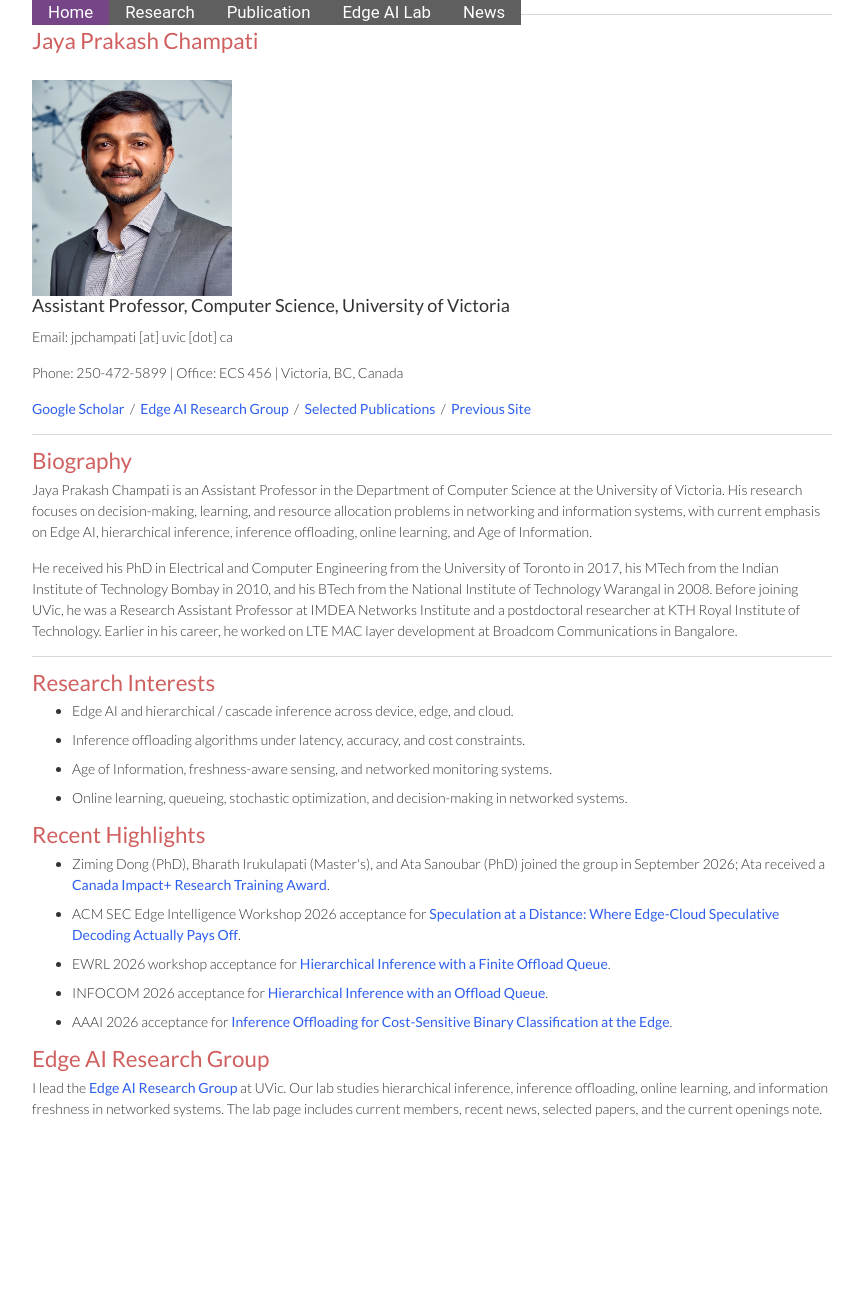
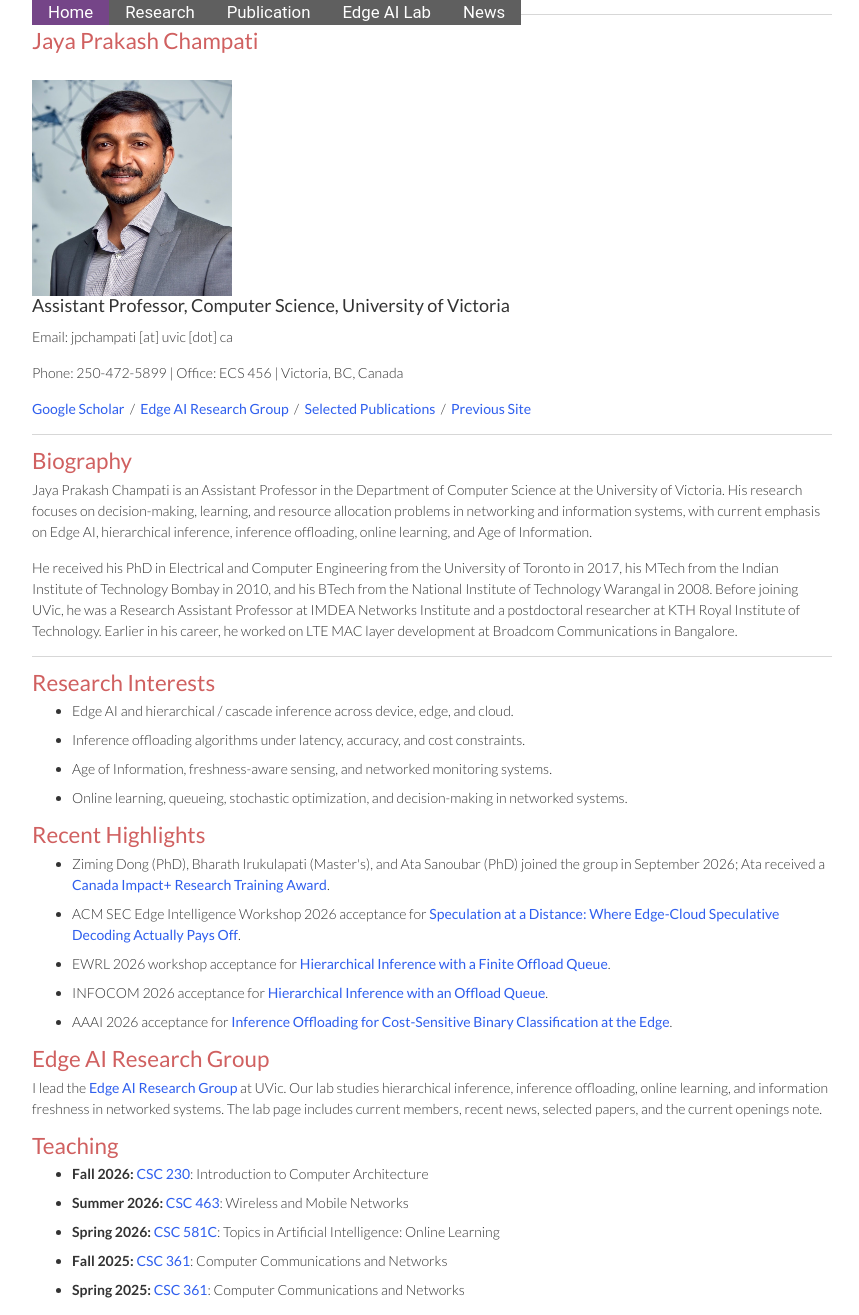
Before and after one commit to jpchampati/Website, a Jekyll site: the page index.html, which Jekyll copies as it is, in a window 1280 px wide. Shown: the whole page, without its empty margins (208-1067 px from the left). Built offline with Jekyll 4.4.1, drawn with Linux system fonts in a browser that asks for light colours; nearby versions of some CDN libraries; before the commit the page ends 1134 px from its top, so only the background shows below that.

Commit message:
Add teaching list to homepage
Course titles follow the official UVic course outlines.

```diff
--- a/index.html
+++ b/index.html
@@ -94,6 +94,15 @@
             page includes current members, recent news, selected papers, and the
             current openings note.
           </p>
+
+          <h3>Teaching</h3>
+          <ul class="section-list">
+            <li><strong>Fall 2026:</strong> <a href="https://course-outlines.uvic.ca/ban/course-outlines/public-outline?banner_term=202609&subject=CSC&course_number=230" target="_blank" rel="noopener">CSC 230</a>: Introduction to Computer Architecture</li>
+            <li><strong>Summer 2026:</strong> <a href="https://course-outlines.uvic.ca/ban/course-outlines/public-outline?banner_term=202605&subject=CSC&course_number=463" target="_blank" rel="noopener">CSC 463</a>: Wireless and Mobile Networks</li>
+            <li><strong>Spring 2026:</strong> <a href="https://course-outlines.uvic.ca/ban/course-outlines/public-outline?banner_term=202601&subject=CSC&course_number=581C" target="_blank" rel="noopener">CSC 581C</a>: Topics in Artificial Intelligence: Online Learning</li>
+            <li><strong>Fall 2025:</strong> <a href="https://course-outlines.uvic.ca/ban/course-outlines/public-outline?banner_term=202509&subject=CSC&course_number=361" target="_blank" rel="noopener">CSC 361</a>: Computer Communications and Networks</li>
+            <li><strong>Spring 2025:</strong> <a href="https://course-outlines.uvic.ca/ban/course-outlines/public-outline?banner_term=202501&subject=CSC&course_number=361" target="_blank" rel="noopener">CSC 361</a>: Computer Communications and Networks</li>
+          </ul>
         </td>
       </tr>
     </tbody>
```
